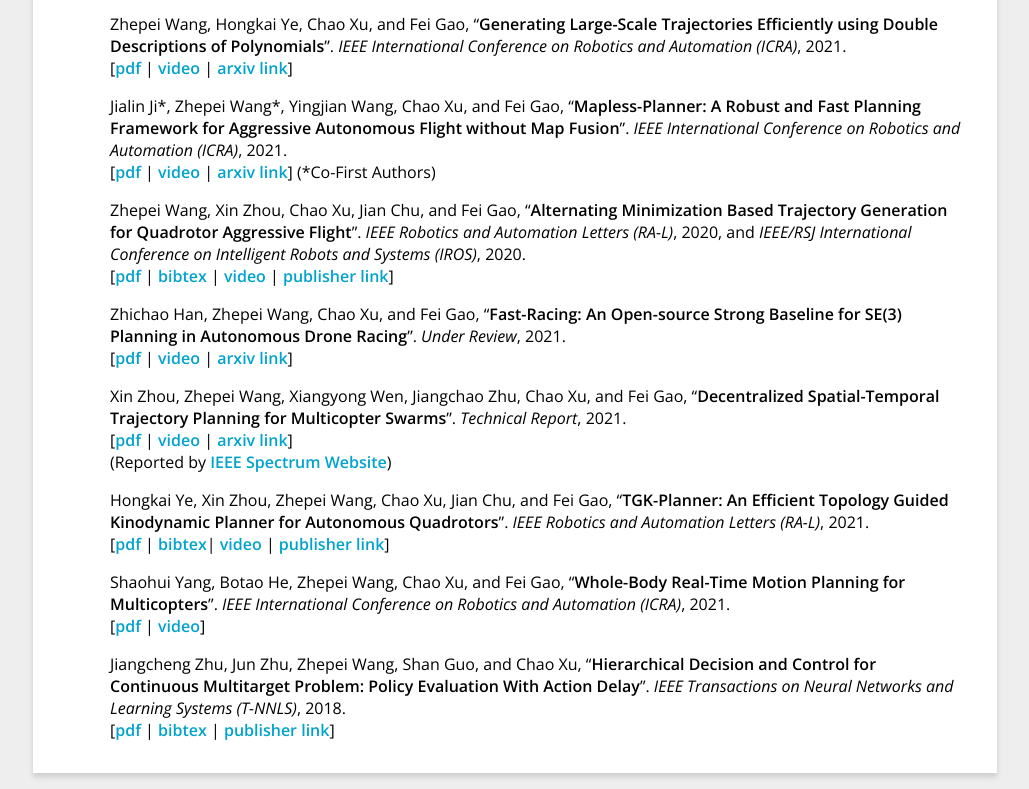
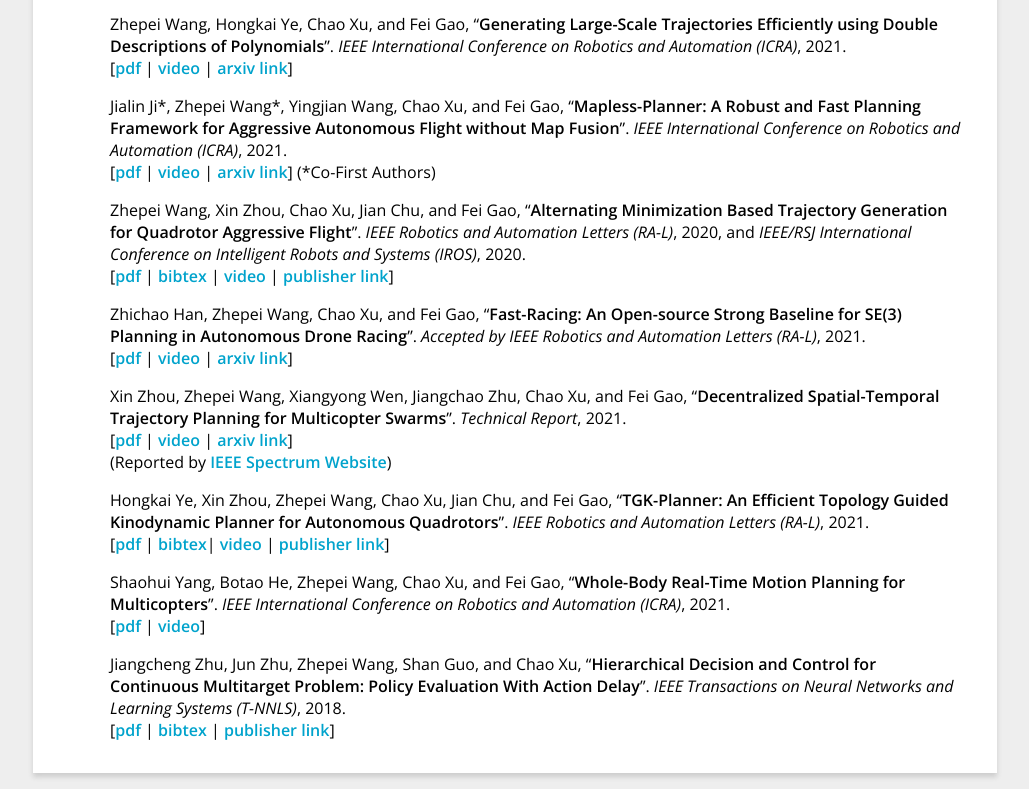
Before and after one commit to ZhepeiWang/zhepeiwang.github.io, a plain HTML site: page index.html in a window 1280 px wide. Shown: the part 895-1684 px from the top of the page, without its empty margins (125-1154 px from the left). Drawn offline with nearby package versions, Linux system fonts and the light colour scheme.

Commit message:
slight mod

```diff
--- a/index.html
+++ b/index.html
@@ -80,7 +80,7 @@
       </p>
       <p>Zhichao Han, Zhepei Wang, Chao Xu, and Fei Gao, “<b>Fast-Racing: An Open-source Strong Baseline for SE(3)
           Planning in
-          Autonomous Drone Racing</b>”. <i>Under Review</i>, 2021. <br>
+          Autonomous Drone Racing</b>”. <i>Accepted by IEEE Robotics and Automation Letters (RA-L)</i>, 2021. <br>
         [<a href="pubs/sub_2021_se3race.pdf">pdf</a> | <a href="https://www.youtube.com/watch?v=kjSU2vXCXXg">video</a>
         | <a href="https://arxiv.org/abs/2105.10276">arxiv link</a>]
       </p>
```
